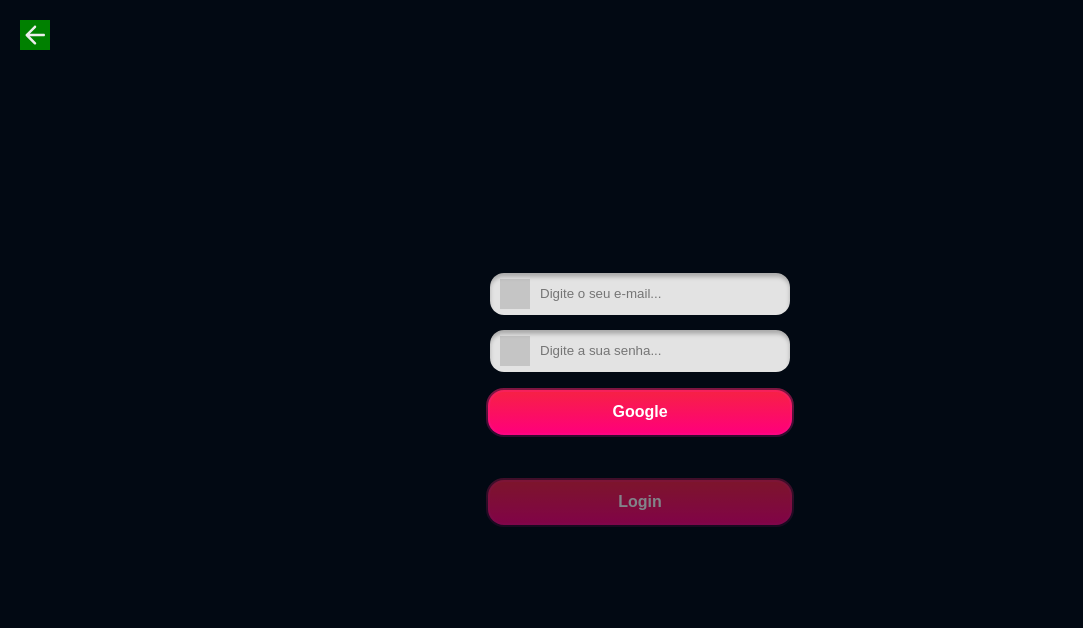
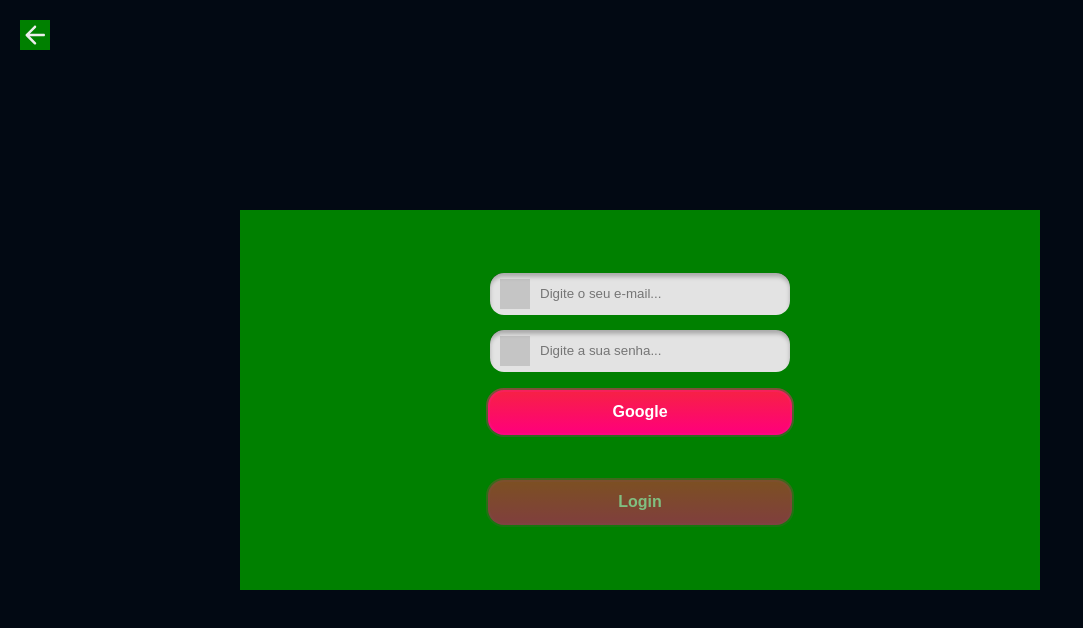
Before and after one commit to JoaoGabrielVianna/rede-social-teste, a React (Vite) app: page /login in a window 1280 px wide. Shown: the top 628 px of the page, without its empty margins (0-1083 px from the left). Built offline with nearby package versions, Linux system fonts and the light colour scheme; no server answers.

Commit message:
first commit

```diff
--- a/src/components/Custom-Input/CustomInput.jsx
+++ b/src/components/Custom-Input/CustomInput.jsx
@@ -1,11 +1,11 @@
 import './CustomInput.css'
 import customInput from '../../assets/svgs/input.svg'
-export default function CustomInput({ icon, placehover= 'Digite algo...', onChange }) {
+export default function CustomInput({ icon, type = 'text', placehover= 'Digite algo...', onChange }) {
     return (
         <>
             <main id="main-CustomInput" >
                 <div className='icon'></div>
-                <input type="text" placeholder={placehover} onChange={onChange} />
+                <input type={type} placeholder={placehover} onChange={onChange} />
                 {/* <div className='icon2'></div> */}
             </main>
         </>
--- a/src/index.css
+++ b/src/index.css
@@ -6,6 +6,7 @@
   justify-content: center;
   align-items: center;
   overflow: hidden;
+  overscroll-behavior-y: contain;
   background-color: #020913;
 }
 
--- a/src/routes/Login-screen/Login.css
+++ b/src/routes/Login-screen/Login.css
@@ -1,10 +1,11 @@
 #main-login {
     width: 100vh;
-    height: 300px;
+    height: 380px;
     position: relative;
     display: flex;
     flex-direction: column;
     justify-content: center;
+    background-color: green;
 
 
 }
```
